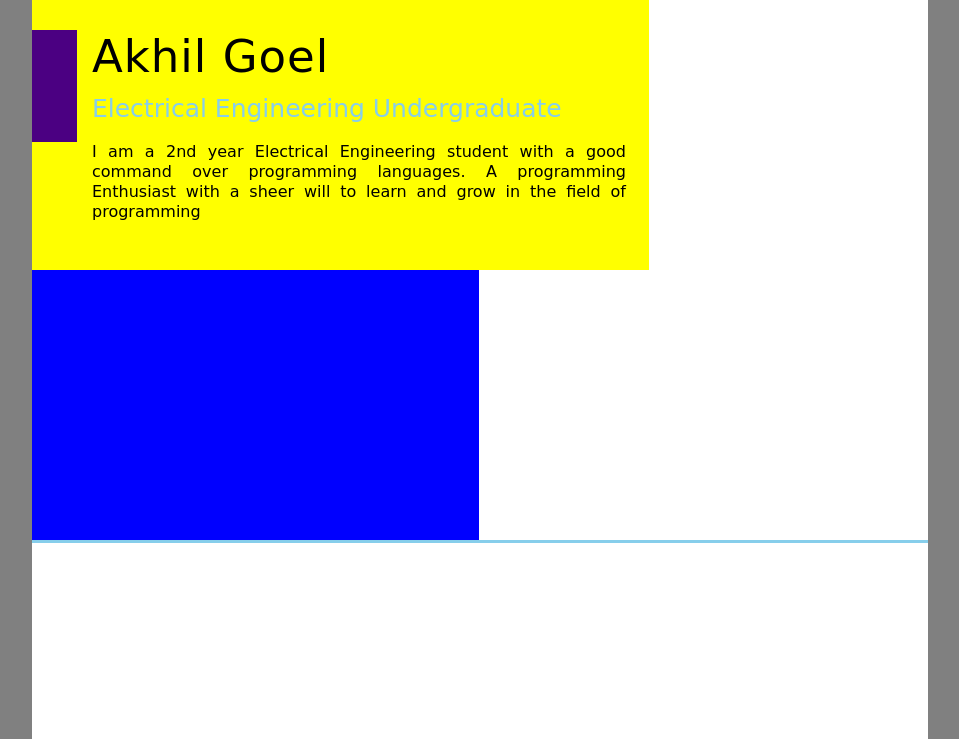
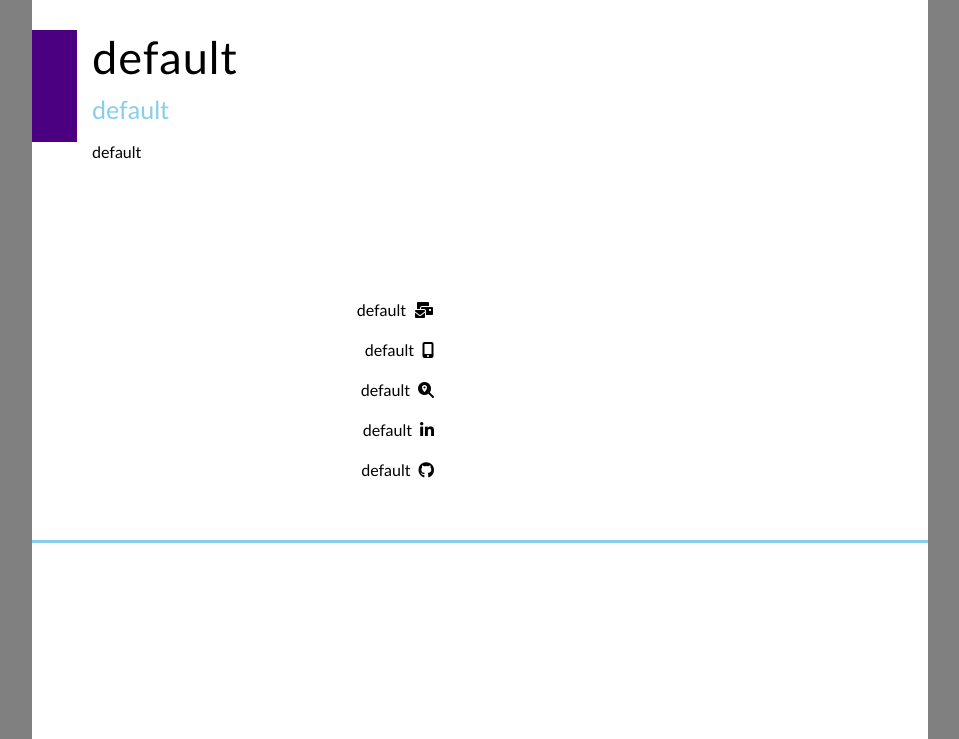
Before and after one commit to akhilgoel0007/Portfolio-Generator-Django-, a Django app: page /GeneratedResume in a window 1280 px wide. Shown: the top 739 px of the page, without its empty margins (160-1119 px from the left). Run offline with Django 3.2, Linux system fonts and the light colour scheme; some libraries are stand-ins or nearby versions.

Commit message:
Started Generating Resume

```diff
--- a/Newproject/views.py
+++ b/Newproject/views.py
@@ -83,63 +83,69 @@ def FormPage(request):
 	return render(request, 'ResumeForm.html')
 
 def GeneratedResume(request):
-	GotName = request.GET.get('Name', 'default') # Candidate Name
-	GotDesignation = DisplayConfigure('Designation', request.GET.get('Designation', 'default')) # Candidate Designation
-	print(f"Designation:{GotDesignation}")
-	GotDescription = DisplayConfigure('Description', request.GET.get('Description', 'default')) # Candidate Description
-	GotGmail = DisplayConfigure('Gmail', request.GET.get('Gmail', 'default')) # Candidate Gmail
-	GotPhoneNumber = DisplayConfigure('PhoneNumber', request.GET.get('PhoneNumber', 'default')) # Candidate Phone Number
-	GotLocation = DisplayConfigure('Location', request.GET.get('Location', 'default')) # Candidate Location
-	GotLinkedIn = DisplayConfigure('LinkedIn', request.GET.get('LinkedIn', 'default')) # Candidate Linked In
-	GotGithub = DisplayConfigure('Github', request.GET.get('Github', 'default')) # Candidate Github
+	Name = request.GET.get('Name', 'default') # Candidate Name
+	Designation = DisplayConfigure('Designation', request.GET.get('Designation', 'default')) # Candidate Designation
+	Description = DisplayConfigure('Description', request.GET.get('Description', 'default')) # Candidate Description
+	Gmail = DisplayConfigure('Gmail', request.GET.get('Gmail', 'default')) # Candidate Gmail
+	PhoneNumber = DisplayConfigure('PhoneNumber', request.GET.get('PhoneNumber', 'default')) # Candidate Phone Number
+	Location = DisplayConfigure('Location', request.GET.get('Location', 'default')) # Candidate Location
+	LinkedIn = DisplayConfigure('LinkedIn', request.GET.get('LinkedIn', 'default')) # Candidate Linked In
+	Github = DisplayConfigure('Github', request.GET.get('Github', 'default')) # Candidate Github
 
 	# Candidate Skill Set
-	GotSkills = DisplayConfigure('Skills', RefineList(request.GET.getlist('Skill', 'default')))
-	# print(f"Skills: {GotSkills}")
+	Skills = DisplayConfigure('Skills', RefineList(request.GET.getlist('Skill', 'default')))
+
 	# Candidate Interest Set
-	GotInterest = DisplayConfigure('Interests', RefineList(request.GET.getlist('Interest', 'default')))
+	Interest = DisplayConfigure('Interests', RefineList(request.GET.getlist('Interest', 'default')))
 
 	# Get All The Education Fields..
-	GotEducation = DisplayConfigure('Education', EducationData(RefineList(request.GET.getlist('Field', 'default')), RefineList(request.GET.getlist('College', 'default')), RefineList(request.GET.getlist('StudyStartTime', 'default')), RefineList(request.GET.getlist('StudyEndTime', 'default')), RefineList(request.GET.getlist('GPA', 'default'))))
-	# print(f"Education: {GotEducation}")
+	Education = DisplayConfigure('Education', EducationData(RefineList(request.GET.getlist('Field', 'default')), RefineList(request.GET.getlist('College', 'default')), RefineList(request.GET.getlist('StudyStartTime', 'default')), RefineList(request.GET.getlist('StudyEndTime', 'default')), RefineList(request.GET.getlist('GPA', 'default'))))
+
 	# Get All The Personal Projects..
-	GotPersonalProjects = DisplayConfigure('PersonalProjects', ProjectData(RefineList(request.GET.getlist('ProjectHeading', 'default')), RefineList(request.GET.getlist('ProjectStartTime', 'default')), RefineList(request.GET.getlist('ProjectEndTime', 'default')), RefineList(request.GET.getlist('ProjectDescription', 'default'))))
+	PersonalProjects = DisplayConfigure('PersonalProjects', ProjectData(RefineList(request.GET.getlist('ProjectHeading', 'default')), RefineList(request.GET.getlist('ProjectStartTime', 'default')), RefineList(request.GET.getlist('ProjectEndTime', 'default')), RefineList(request.GET.getlist('ProjectDescription', 'default'))))
 
 	# Get All The Achievements..
-	GotAchievements = DisplayConfigure('Achievements', AchievementData(RefineList(request.GET.getlist('AchievementHeading', 'default')), RefineList(request.GET.getlist('AchievementDate', 'default')), RefineList(request.GET.getlist('AchievementDescription', 'default'))))
+	Achievements = DisplayConfigure('Achievements', AchievementData(RefineList(request.GET.getlist('AchievementHeading', 'default')), RefineList(request.GET.getlist('AchievementDate', 'default')), RefineList(request.GET.getlist('AchievementDescription', 'default'))))
 
 	# Get All The Certifications..
-	GotCertifictions = DisplayConfigure('Certifications', CertificateData(RefineList(request.GET.getlist('CertificateHeading', 'default')), RefineList(request.GET.getlist('CertificateStartTime', 'default')), RefineList(request.GET.getlist('CertificateEndTime', 'default')), RefineList(request.GET.getlist('CertificateDescription', 'default'))))
+	Certifictions = DisplayConfigure('Certifications', CertificateData(RefineList(request.GET.getlist('CertificateHeading', 'default')), RefineList(request.GET.getlist('CertificateStartTime', 'default')), RefineList(request.GET.getlist('CertificateEndTime', 'default')), RefineList(request.GET.getlist('CertificateDescription', 'default'))))
 
-	GetParameters = {
-		'Name': GotName,
-		'Designation': GotDesignation,
-		'Description': GotDescription,
-		'Gmail': GotGmail,
-		'PhoneNumber': GotPhoneNumber,
-		'Location': GotLocation,
-		'LinkedIn': GotLinkedIn,
-		'Github': GotGithub,
-		'Skills': GotSkills,
-		'Interests': GotInterest,
-		'Education': GotEducation,
-		'PersonalProjects': GotPersonalProjects,
-		'Achievements': GotAchievements,
-		'Certifications': GotCertifictions
-	}
-
-	Name = 'Akhil Goel'
-	Designation = 'Electrical Engineering Undergraduate'
-	Description = '''I am a 2nd year Electrical Engineering student with a good
-					command over programming languages. A programming Enthusiast
-					with a sheer will to learn and grow in the field of programming'''
-	# Details = ['akhilgoeljan@gmail.com', '0941757493', 'Chandigarh, India', 'linkedin.com/in/akhil-goel-a5a666176', 'github.com/akhilgoel0007']
-	Details = []
 	Parameters = {
 		'Name': Name,
 		'Designation': Designation,
 		'Description': Description,
-		'Details': Details
+		'Gmail': Gmail,
+		'PhoneNumber': PhoneNumber,
+		'Location': Location,
+		'LinkedIn': LinkedIn,
+		'Github': Github,
+		'Skills': Skills,
+		'Interests': Interest,
+		'Education': Education,
+		'PersonalProjects': PersonalProjects,
+		'Achievements': Achievements,
+		'Certifications': Certifictions
 	}
 
+	# Name = 'Akhil Goel'
+	# Designation = 'Electrical Engineering Undergraduate'
+	# Description = '''I am a 2nd year Electrical Engineering student with a good command over programming languages. A programming Enthusiast with a sheer will to learn and grow in the field of programming'''
+	# Gmail = {'Display': True, 'Value': 'akhilgoeljan@gmail.com'}
+	# PhoneNumber = {'Display': True, 'Value': '0941757493'}
+	# Location = {'Display': True, 'Value': 'Chandigarh, India'}
+	# LinkedIn = {'Display': True, 'Value': 'linkedin.com/in/akhil-goel-a5a666176'}
+	# Github = {'Display': True, 'Value': 'github.com/akhilgoel0007'}
+
+	# NewParameters = {
+	# 	'Name': Name,
+	# 	'Designation': Designation,
+	# 	'Description': Description,
+	# 	'Gmail': Gmail,
+	# 	'PhoneNumber': PhoneNumber,
+	# 	'Location': Location,
+	# 	'LinkedIn': LinkedIn,
+	# 	'Github': Github,
+	# }
+
+	# return render(request, 'GeneratedResume.html', NewParameters)
 	return render(request, 'GeneratedResume.html', Parameters)
--- a/static/css/GeneratedResume.css
+++ b/static/css/GeneratedResume.css
@@ -48,7 +48,7 @@ body {
 	width: 446.6448px;
 	float: left;
 	padding-top: 30px;
-	background-color: blue;
+	/*background-color: blue;*/
 }
 
 .Candidate-Name {
--- a/templates/GeneratedResume.html
+++ b/templates/GeneratedResume.html
@@ -5,45 +5,77 @@
 	<head>
 		<meta charset="UTF-8">
 		<title>This is Resume Page</title>
-	    <link rel="stylesheet" href="{% static '/css/GeneratedResume.css' %}">
-	    <script src="https://cdn.jsdelivr.net/npm/vue/dist/vue.js"></script>
+		<script src='https://kit.fontawesome.com/a076d05399.js'></script> <!-- Font Awesome 5 -->
+		<link rel="stylesheet" href="https://fonts.googleapis.com/icon?family=Material+Icons"> <!-- Google Icons -->
+		<!-- <link rel="stylesheet" href="{% static '/css/GeneratedResume.css' %}"> -->
+	    <!-- <script src="https://cdn.jsdelivr.net/npm/vue/dist/vue.js"></script> -->
 	    <!-- <script src="https://cdn.jsdelivr.net/npm/vue@2.6.11"></script> -->
 	</head>
 	<body>
-		<div class="Paper" id='app'>
+		<div class="Paper">
 			<div class='Candidate'>
 				<div class='Candidate-General-Info'>
 					<div class="Blue-Div"></div>
 					<div class="Candidate-Info">
-						<!-- <div class='Candidate-Name Candidate-Font'>Akhil Goel</div> -->
 						<div class='Candidate-Name Candidate-Font'>{{ Name }}</div>
-						<div class='Candidate-Designation Candidate-Font'>{{ Designation }}</div>
-						<div class='Candidate-Description Candidate-Font'>{{ Description }}</div>
+						{% if Designation.Display %}
+							<div class='Candidate-Designation Candidate-Font'>{{ Designation.Designation }}</div>
+						{% endif %}
+
+						{% if Description.Display %}
+							<div class='Candidate-Description Candidate-Font'>{{ Description.Description }}</div>
+						{% endif %}
 					</div>
 				</div>
 				<div class='Candidate-Details'>
-					{% for Detail in Details %}
-						<div class='Candidate-Single-Detail'>{{Detail}}</div>
-					{% endfor %}
+					{% if Gmail.Display %}
+						<div class='Candidate-Single-Detail Candidate-Font'>
+							{{ Gmail.Gmail }}&ensp;<i class='fas fa-mail-bulk'></i>
+						</div>
+					{% endif %}
+
+					{% if PhoneNumber.Display %}
+						<div class='Candidate-Single-Detail Candidate-Font'>
+							{{ PhoneNumber.PhoneNumber }}&ensp;<i class='fas fa-mobile-alt'></i>
+						</div>
+					{% endif %}
+
+					{% if Location.Display %}
+						<div class='Candidate-Single-Detail Candidate-Font'>
+							{{ Location.Location }}&ensp;<i class='fas fa-search-location'></i>
+						</div>
+					{% endif %}
+
+					{% if LinkedIn.Display %}
+						<div class='Candidate-Single-Detail Candidate-Font'>
+							{{ LinkedIn.LinkedIn }}&ensp;<i class='fab fa-linkedin-in'></i>
+						</div>
+					{% endif %}
+
+					{% if Github.Display %}
+						<div class='Candidate-Single-Detail Candidate-Font'>
+							{{ Github.Github }}&ensp;<i class='fab fa-github'></i>
+						</div>
+					{% endif %}
 				</div>
 			</div>
 			<hr class="HR-class">
 		</div>
 	</body>
 	<script>
-		var app = new Vue({
-			delimiters: ['[[',']]'],
-			el: '#app',
-			data: {
-				Contacts: [
-					'akhilgoeljan@gmail.com',
-					'0941757493',
-					'Chandigarh, India',
-					'linkedin.com/in/akhil-goel-a5a666176',
-					'github.com/akhilgoel0007'
-				]
-			},
-		});
+		// var app = new Vue({
+		// 	delimiters: ['[[',']]'],
+		// 	el: '#app',
+		// 	data: {
+		// 		Contacts: [
+		// 			'akhilgoeljan@gmail.com',
+		// 			'0941757493',
+		// 			'Chandigarh, India',
+		// 			'linkedin.com/in/akhil-goel-a5a666176',
+		// 			'github.com/akhilgoel0007'
+		// 		]
+		// 	},
+		// });
 	</script>
 	<style type="text/css">
     	body {
@@ -53,7 +85,7 @@
 		}
 
 		.Candidate-Font {
-			font-family: comic sans MS;
+			font-family: Trebuchet MS;
 		}
 
 		.Paper {
@@ -81,8 +113,8 @@
 			height: 14vh;
 			width: 45px;
 			margin-right: 15px;
+			float: left;
 			background-color: indigo;
-			float: left;
 		}
 
 		.Candidate-Info {
@@ -96,7 +128,7 @@
 			width: 446.6448px;
 			float: left;
 			padding-top: 30px;
-			background-color: blue;
+			/*background-color: blue;*/
 		}
 
 		.Candidate-Name {
@@ -127,17 +159,17 @@
 
 		.Candidate-Single-Detail {
 			height: 5vh;
-			width: 100%;
-			background-color: red;
+			width: 90%;
 			text-align: right;
 			margin-right: 10px;
+			/*background-color: red;*/
 		}
 
 		.HR-class {
-			background-color: skyblue;
 			height: 2.5px;
 			width: 100%;
 			border: none;
+			background-color: skyblue;
 		}
     </style>
 </html>
```
